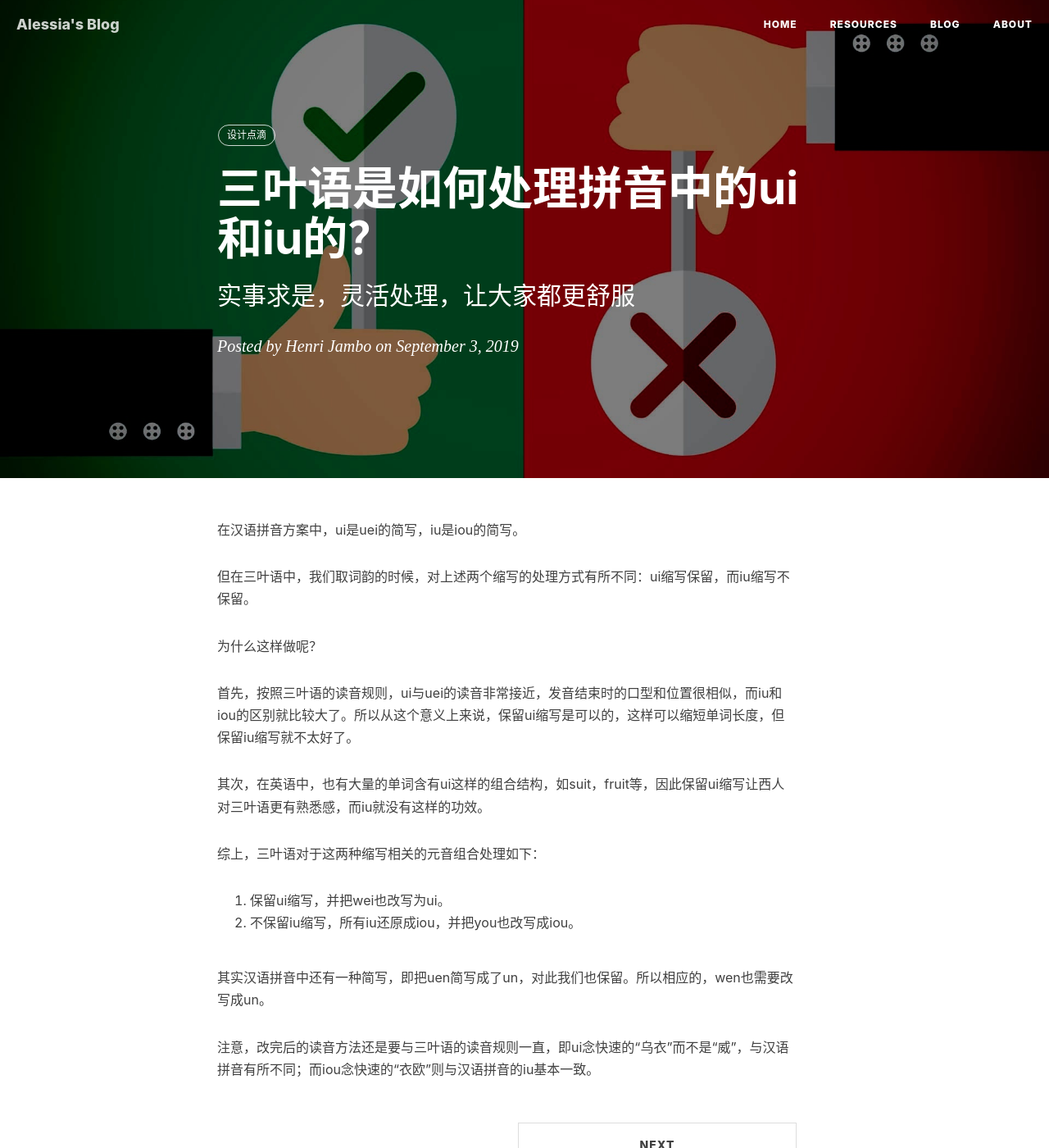
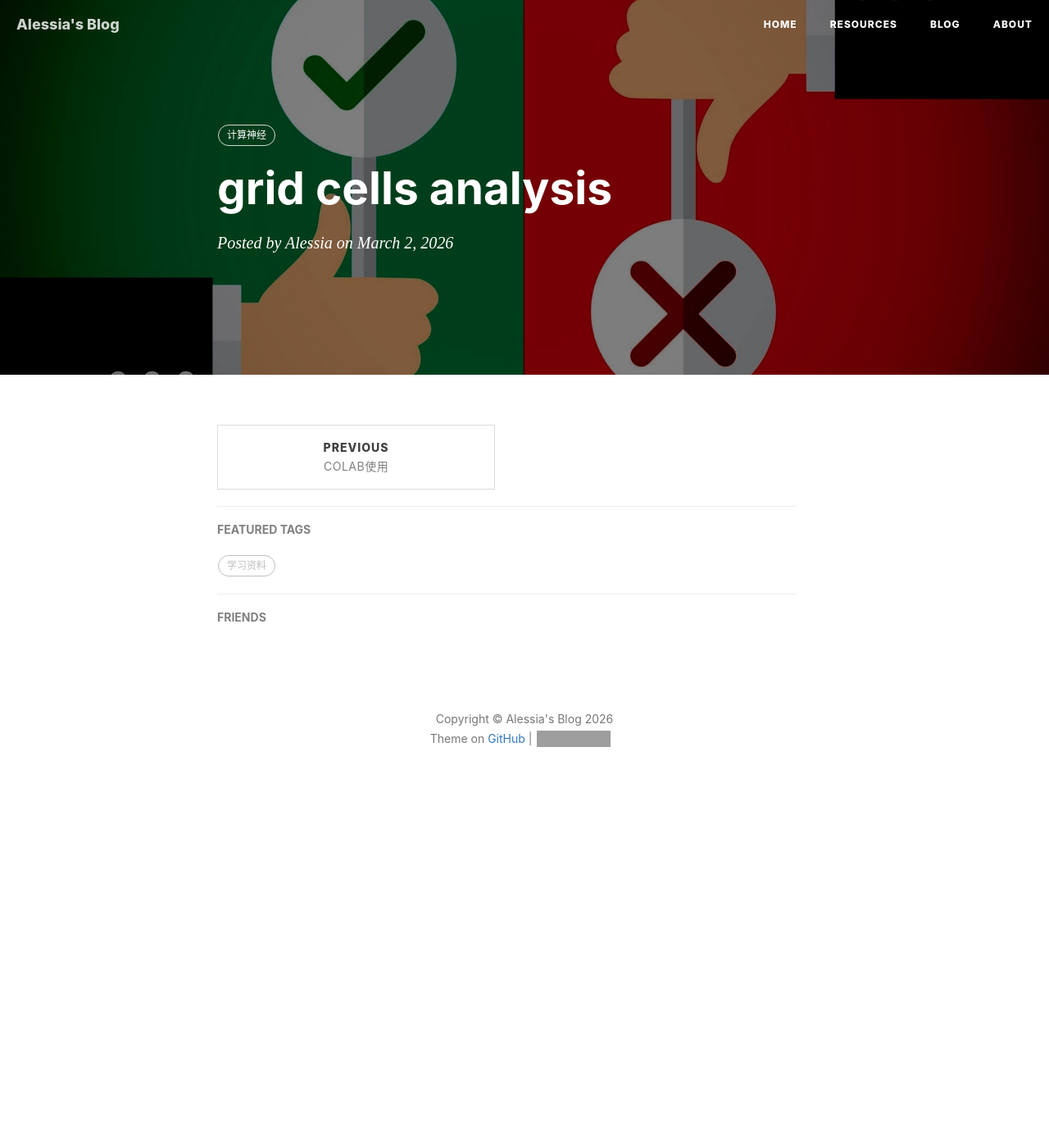
Before and after one commit to LIU-Alessia/LIU-Alessia.github.io, a Jekyll site: the page built from _posts/2019-09-03-如何处理拼音中的ui和iu缩写.md, in a window 1280 px wide and 1400 px high. Shown: the whole window at 82% size. Built offline with Jekyll 4.4.1, drawn with Linux system fonts in a browser that asks for light colours; nearby versions of some CDN libraries; comment, search, counter and statistics services are not loaded; grey boxes are pictures that could not be loaded.

```diff
--- a/_posts/2019-09-03-如何处理拼音中的ui和iu缩写.md
+++ b/_posts/2019-09-03-如何处理拼音中的ui和iu缩写.md
@@ -1,30 +1,11 @@
 ---
 layout:     post
-title:      三叶语是如何处理拼音中的ui和iu的？
-subtitle:   实事求是，灵活处理，让大家都更舒服
-date:       2019-09-03
-author:     Henri Jambo
+title:      grid cells analysis
+subtitle:
+date:       2026-03-02
+author:     Alessia
 header-img: img/post-bg-YesOrNo.jpg
 catalog: false
 tags:
-    - 设计点滴
+    - 计算神经
 ---
-
-在汉语拼音方案中，ui是uei的简写，iu是iou的简写。
-
-但在三叶语中，我们取词韵的时候，对上述两个缩写的处理方式有所不同：ui缩写保留，而iu缩写不保留。
-
-为什么这样做呢？
-
-首先，按照三叶语的读音规则，ui与uei的读音非常接近，发音结束时的口型和位置很相似，而iu和iou的区别就比较大了。所以从这个意义上来说，保留ui缩写是可以的，这样可以缩短单词长度，但保留iu缩写就不太好了。
-
-其次，在英语中，也有大量的单词含有ui这样的组合结构，如suit，fruit等，因此保留ui缩写让西人对三叶语更有熟悉感，而iu就没有这样的功效。
-
-综上，三叶语对于这两种缩写相关的元音组合处理如下：
-
-1. 保留ui缩写，并把wei也改写为ui。
-2. 不保留iu缩写，所有iu还原成iou，并把you也改写成iou。
-
-其实汉语拼音中还有一种简写，即把uen简写成了un，对此我们也保留。所以相应的，wen也需要改写成un。
-
-注意，改完后的读音方法还是要与三叶语的读音规则一直，即ui念快速的“乌衣”而不是“威”，与汉语拼音有所不同；而iou念快速的“衣欧”则与汉语拼音的iu基本一致。
```
Also changed, not shown: _posts/2026-01-05-神经-行为关系的分析方法.md (+2 -2 lines), _posts/2026-01-14-dataloader.md (deleted, +0 -16 lines), _posts/2026-01-14-tensorflow.md (added, +188 -0 lines), _posts/2026-02-04-vibe-coding.md (renamed from _posts/2026-02-04-AI-API.md, +2 -0 lines), img-post/vibe_coding/prompt_engineer.png (added).
